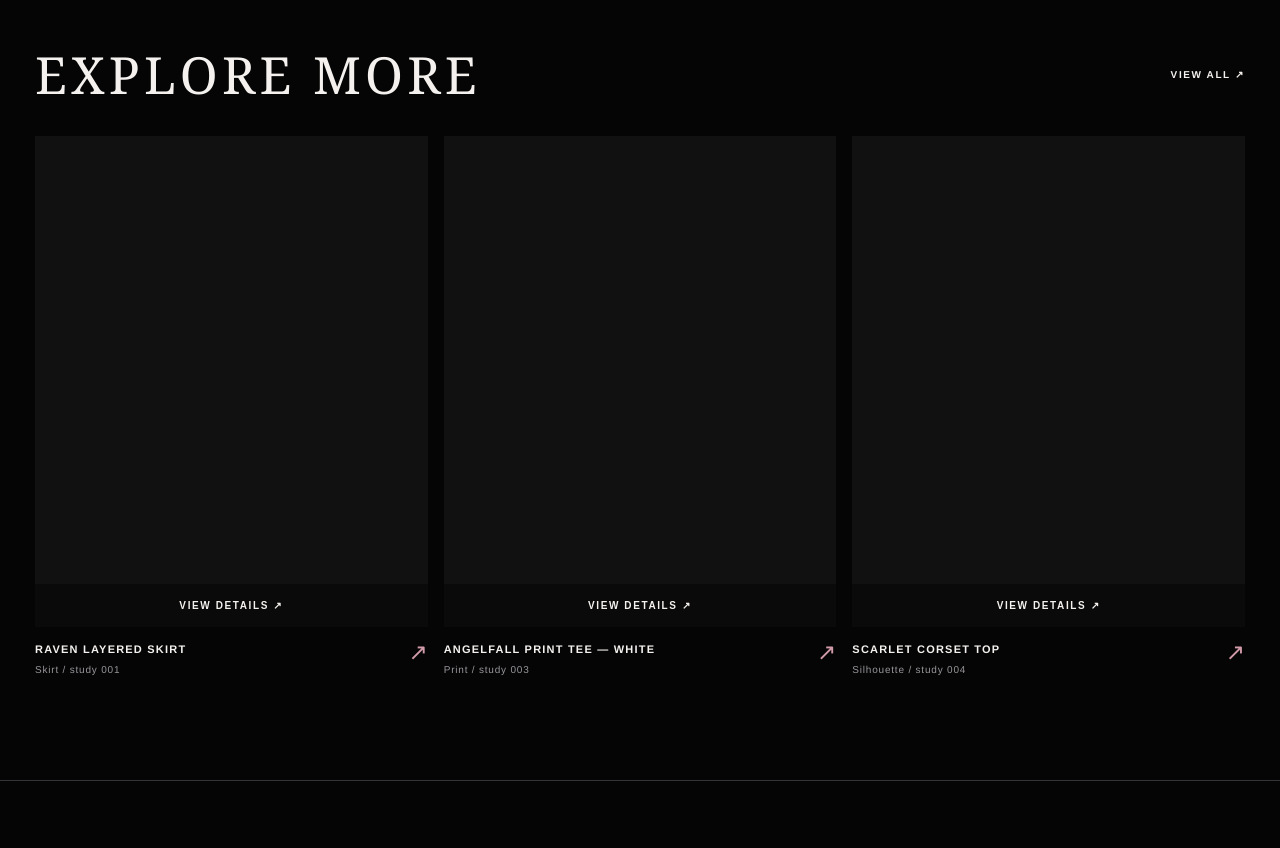
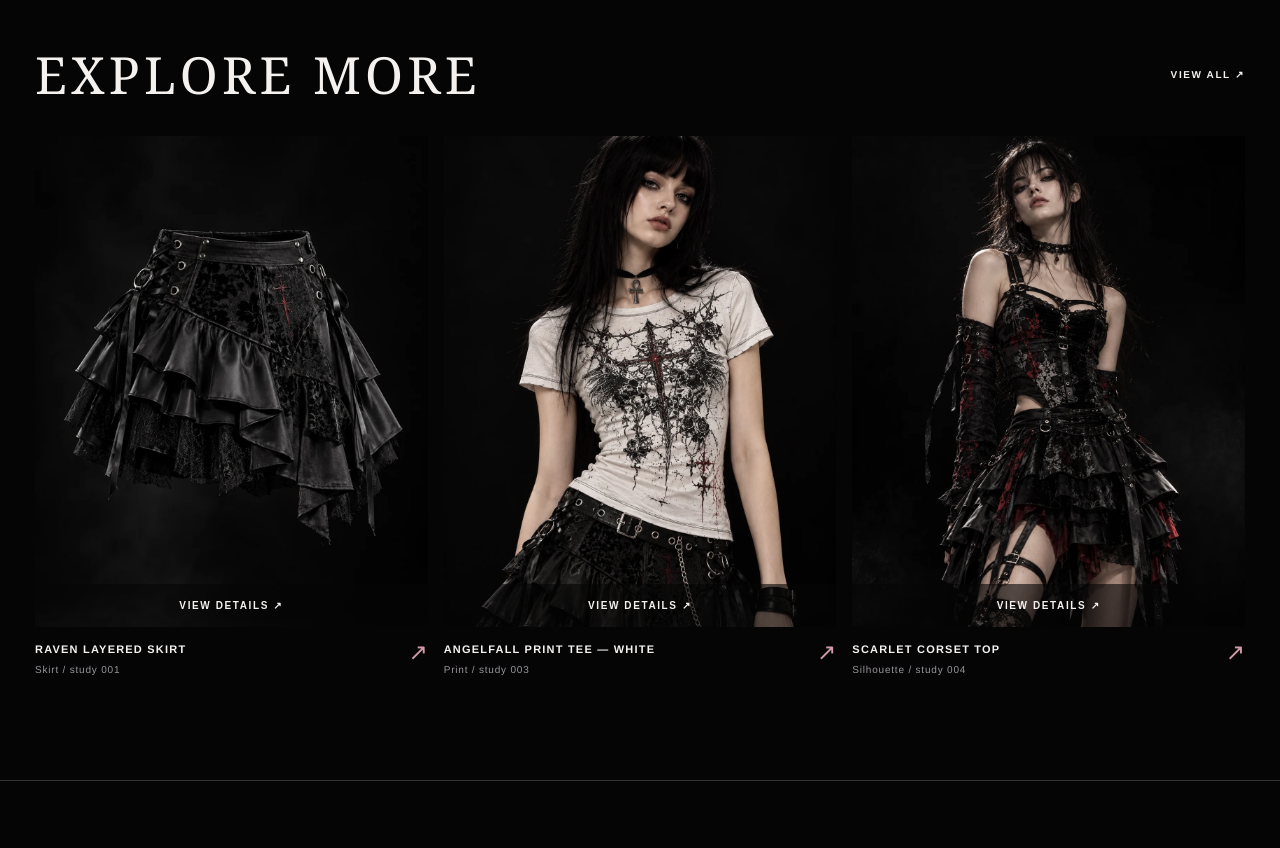
Before and after one commit to meeeeeooooowwwwwww/edna, a website: page public/products/angelfall-black-tee.html in a window 1280 px wide. Shown: the part 1300-2148 px from the top of the page. Drawn offline with Linux system fonts and the light colour scheme.

Commit message:
Repair empty Explore More product thumbnails with individual HD images

```diff
--- a/public/products/angelfall-black-tee.html
+++ b/public/products/angelfall-black-tee.html
@@ -25,9 +25,9 @@
 <details><summary>AVAILABILITY</summary><p>Not for sale. All future product details, pricing, sizes, returns and shipping policies will be confirmed by the designer before launch.</p></details>
 </div>
 <a class="underlined" href="/#featured" style="margin-top:32px">← BACK TO THE PIECES</a></div></section>
-<section class="wrap section product-related"><div class="section-top"><h2>EXPLORE MORE</h2><a class="small-link" href="/#featured">VIEW ALL ↗</a></div><div class="catalogue"><a class="tile" href="/products/raven-layered-skirt.html"><span class="tile-visual photo photo-skirt" role="img" aria-label="Layered black satin and lace skirt, concept artwork"></span><span class="tile-meta"><span><span class="tile-name">RAVEN LAYERED SKIRT</span><span class="tile-type">Skirt / study 001</span></span><span class="plus">↗</span></span></a>
-<a class="tile" href="/products/angelfall-white-tee.html"><span class="tile-visual photo photo-whitetee" role="img" aria-label="White graphic print T-shirt concept on dark background"></span><span class="tile-meta"><span><span class="tile-name">ANGELFALL PRINT TEE — WHITE</span><span class="tile-type">Print / study 003</span></span><span class="plus">↗</span></span></a>
-<a class="tile" href="/products/scarlet-corset-top.html"><span class="tile-visual photo photo-corset" role="img" aria-label="Alternative corset-inspired black fashion top in editorial photograph"></span><span class="tile-meta"><span><span class="tile-name">SCARLET CORSET TOP</span><span class="tile-type">Silhouette / study 004</span></span><span class="plus">↗</span></span></a></div></section>
+<section class="wrap section product-related"><div class="section-top"><h2>EXPLORE MORE</h2><a class="small-link" href="/#featured">VIEW ALL ↗</a></div><div class="catalogue"><a class="tile" href="/products/raven-layered-skirt.html"><span class="tile-visual"><img class="product-image product-image-skirt" src="/media/raven-skirt-hd.webp" width="1122" height="1402" loading="lazy" decoding="async" alt="Layered black satin and lace skirt, concept artwork"></span><span class="tile-meta"><span><span class="tile-name">RAVEN LAYERED SKIRT</span><span class="tile-type">Skirt / study 001</span></span><span class="plus">↗</span></span></a>
+<a class="tile" href="/products/angelfall-white-tee.html"><span class="tile-visual"><img class="product-image product-image-whitetee" src="/media/angelfall-white-hd.webp" width="1122" height="1402" loading="lazy" decoding="async" alt="White graphic print T-shirt concept on dark background"></span><span class="tile-meta"><span><span class="tile-name">ANGELFALL PRINT TEE — WHITE</span><span class="tile-type">Print / study 003</span></span><span class="plus">↗</span></span></a>
+<a class="tile" href="/products/scarlet-corset-top.html"><span class="tile-visual"><img class="product-image product-image-corset" src="/media/scarlet-corset-hd.webp" width="1122" height="1402" loading="lazy" decoding="async" alt="Alternative corset-inspired black fashion top in editorial photograph"></span><span class="tile-meta"><span><span class="tile-name">SCARLET CORSET TOP</span><span class="tile-type">Silhouette / study 004</span></span><span class="plus">↗</span></span></a></div></section>
 </main>
 <section class="connect"><div class="wrap connect-inner"><div><div class="eyebrow muted">FOLLOW THE WORK</div><h2>STILL BECOMING.</h2></div><div class="connect-links"><a class="underlined" href="https://www.instagram.com/edaeeveportfolio/" target="_blank" rel="noopener noreferrer">INSTAGRAM ↗</a><a class="underlined" href="https://linktr.ee/edaeeve" target="_blank" rel="noopener noreferrer">ALL LINKS ↗</a></div></div></section>
 <footer class="wrap footer"><a class="brand" href="/">EDA<span class="asterisk">✦</span>EVE</a><span>FASHION, PRINT AND VISUAL EXPERIENCE</span><span>CONCEPT PREVIEW · INACTIVE SHOP</span><a class="underlined footer-credit" href="https://americafirst.nz/" target="_blank" rel="noopener noreferrer">AMERICA FIRST NZ ↗</a></footer>
```
